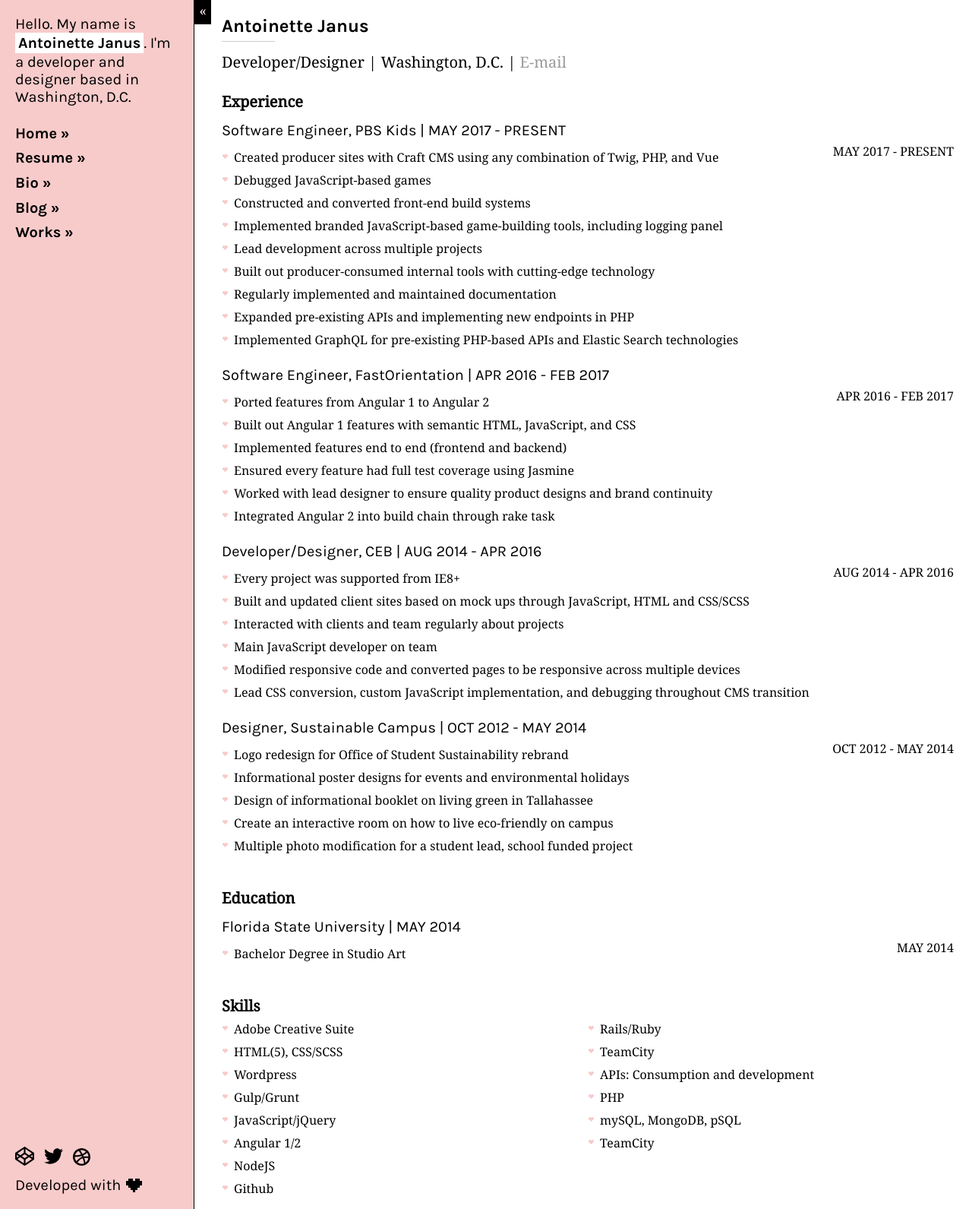
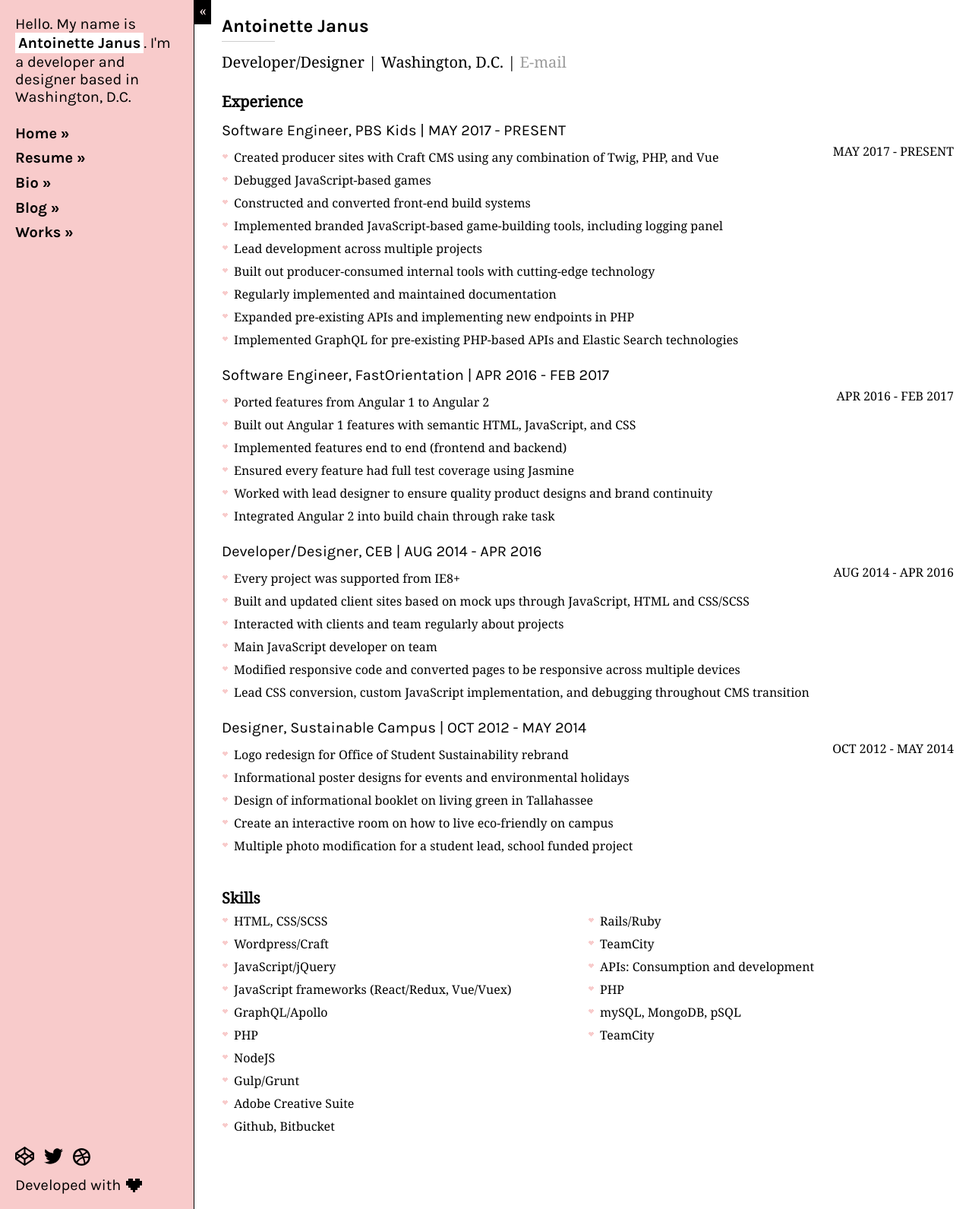
Before and after one commit to twaffl3s/twaffl3s.github.io, a Jekyll site: the page built from resume.html, in a window 1280 px wide. Shown: the whole page at 76% size. Built offline with Jekyll 4.4.1, drawn with Linux system fonts in a browser that asks for light colours.

Commit message:
Removed education

```diff
--- a/resume.html
+++ b/resume.html
@@ -13,31 +13,21 @@ type: resume
 				{% include single_experience.html exp=exp %}
 			{% endfor %}
 		</div>
-		<h3 class="res-cat"><b>Education</b></h3>
-		<div class="row">
-			<div class="exp">
-				<h4>Florida State University<span class="print"> | MAY 2014</span></h4>
-				<div class="resp">
-					<ul>
-						<li>Bachelor Degree in Studio Art</li>
-					</ul>
-					<span class="screen">MAY 2014</span>
-				</div>
-			</div>
-		</div>
 		<h3 class="res-cat"><b>Skills</b></h3>
 		<div class="row" id="skills">
 			<div class="exp">
 				<div class="resp">
 					<ul>
+						<li>HTML, CSS/SCSS</li>
+						<li>Wordpress/Craft</li>
+						<li>JavaScript/jQuery</li>
+						<li>JavaScript frameworks (React/Redux, Vue/Vuex)</li>
+						<li>GraphQL/Apollo</li>
+						<li>PHP</li>
+						<li>NodeJS</li>
+						<li>Gulp/Grunt</li>
 						<li>Adobe Creative Suite</li>
-						<li>HTML(5), CSS/SCSS</li>
-						<li>Wordpress</li>
-						<li>Gulp/Grunt</li>
-						<li>JavaScript/jQuery</li>
-						<li>Angular 1/2</li>
-						<li>NodeJS</li>
-						<li>Github</li>
+						<li>Github, Bitbucket</li>
 					</ul>
 				</div>
 				<div class="resp">
```
